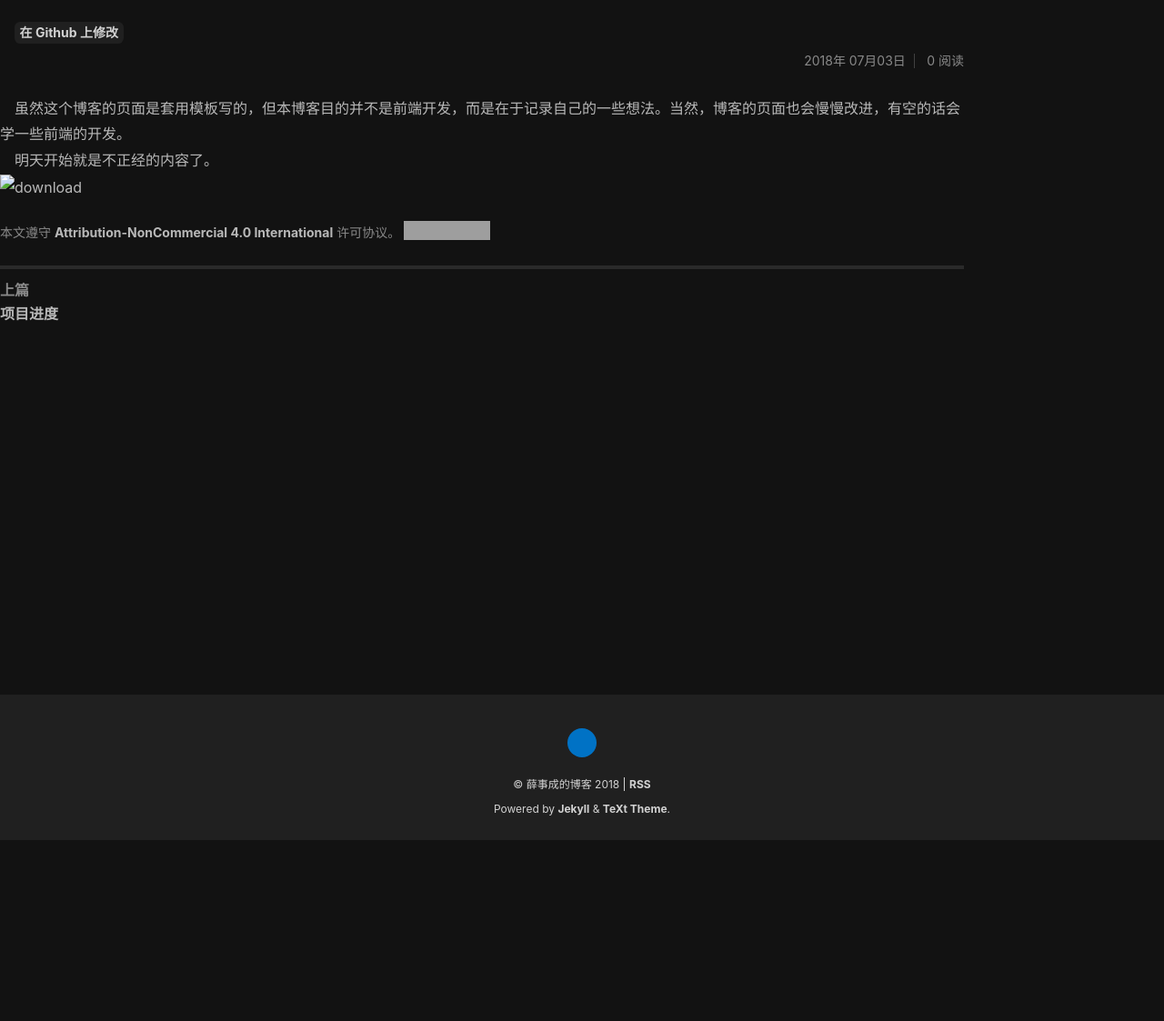
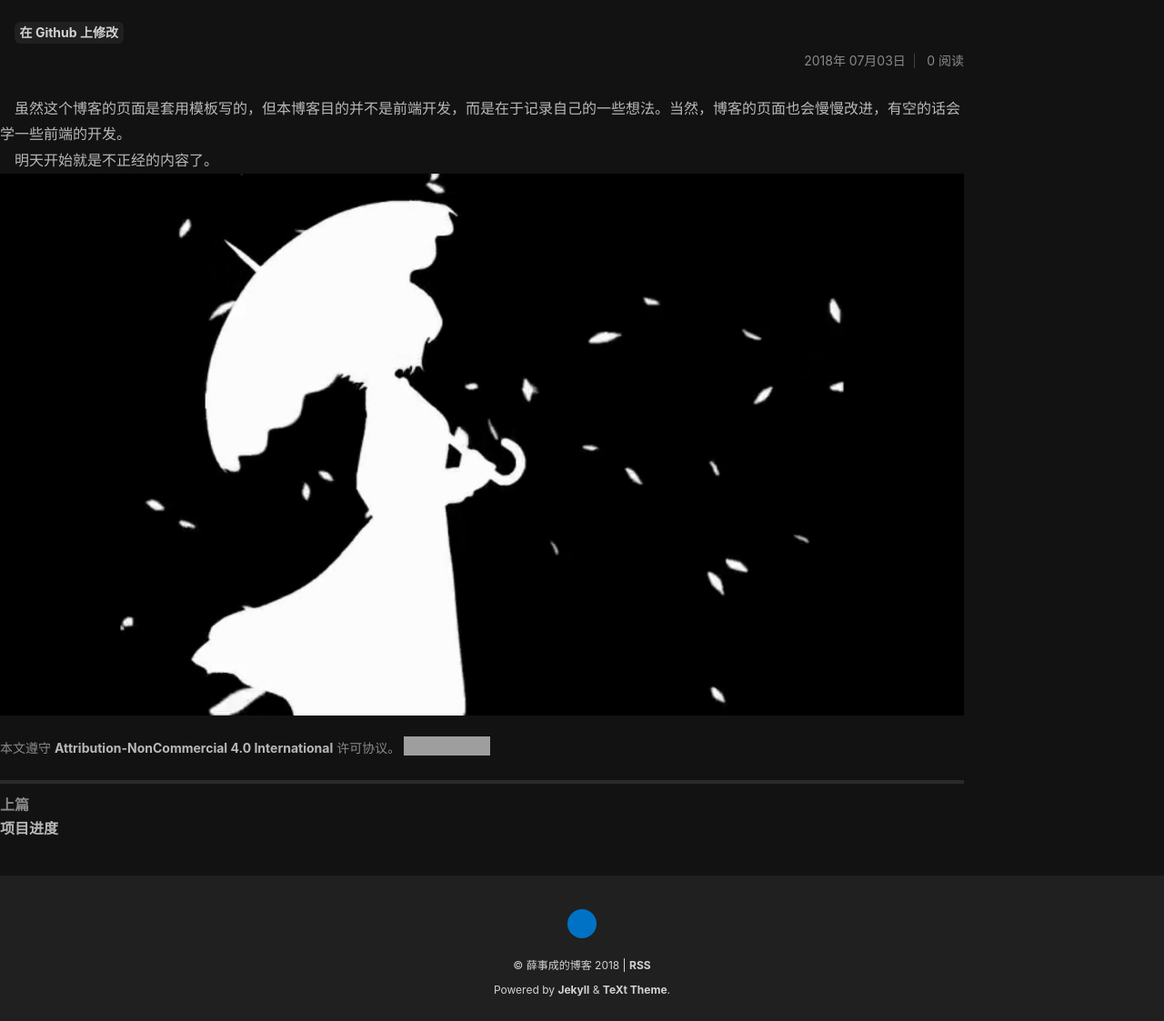
Before and after one commit to FourthNight/FourthNight.github.io, a Jekyll site: the page built from _posts/2018-07-03-firstblog.md, in a window 1280 px wide. Shown: the whole page at 91% size. Built offline with Jekyll 4.4.1, drawn with Linux system fonts in a browser that asks for light colours; before the commit the page ends 924 px from its top, so only the background shows below that; grey boxes are pictures that could not be loaded.

Commit message:
图图图图图

```diff
--- a/_posts/2018-07-03-firstblog.md
+++ b/_posts/2018-07-03-firstblog.md
@@ -6,4 +6,4 @@ key: 2018-07-03-firstblog
 ---
 　虽然这个博客的页面是套用模板写的，但本博客目的并不是前端开发，而是在于记录自己的一些想法。当然，博客的页面也会慢慢改进，有空的话会学一些前端的开发。
 　明天开始就是不正经的内容了。
-![download](pics/firstblog.png)
+![download](\pics\firstblog.png)
```
Also changed, not shown: _posts/2018-07-04-diary.md (+1 -1 lines).
